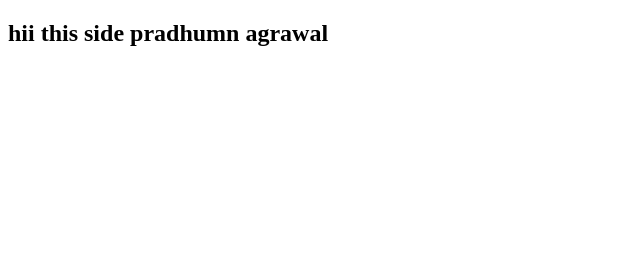
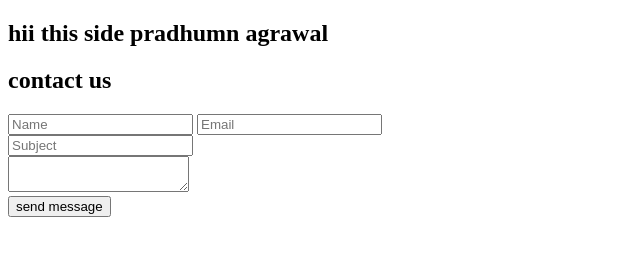
Before and after one commit to pradhuman-agrawal/ui-ux, a plain HTML site: page index.html in a window 1280 px wide. Shown: the whole page, without its empty margins (0-640 px from the left). Drawn offline with Linux system fonts and the light colour scheme.

Commit message:
first commit

```diff
--- a/index.html
+++ b/index.html
@@ -6,6 +6,54 @@
     <title>Document</title>
 </head>
 <body>
-    <h2>hii this side pradhumn agrawal </h2>
+    <h2>hii this side pradhumn agrawal</h2>
+
+    <section class="section section-contact ">
+        <div class="container">
+          <h2 class="common-heading">contact us</h2>
+        </div>
+        <div class="section-contact-main contact-container">
+          <form action="https://formspree.io/f/xnqwzoro" method="POST">
+            <div class=" grid grid-two-col">
+              <input type="text"
+               name="username"
+               id=""
+               required
+               placeholder="Name">
+
+              <input type="email"
+               name="email"
+                required
+                placeholder="Email"
+                autocomplete="false"
+                >
+
+            </div>
+            <div>
+              <input type="text"
+              name="subject"
+              placeholder="Subject">
+            </div>
+            <div>
+              <textarea name="message"
+               id=""
+               placeholder="Message">
+            </textarea>
+            </div>
+
+            <div>
+              <input type="submit"
+               value="send message"
+               class="btn">
+            </div>
+          </form>
+        </div>
+      </section>
+
+
+
+
+
+
 </body>
 </html>
```
